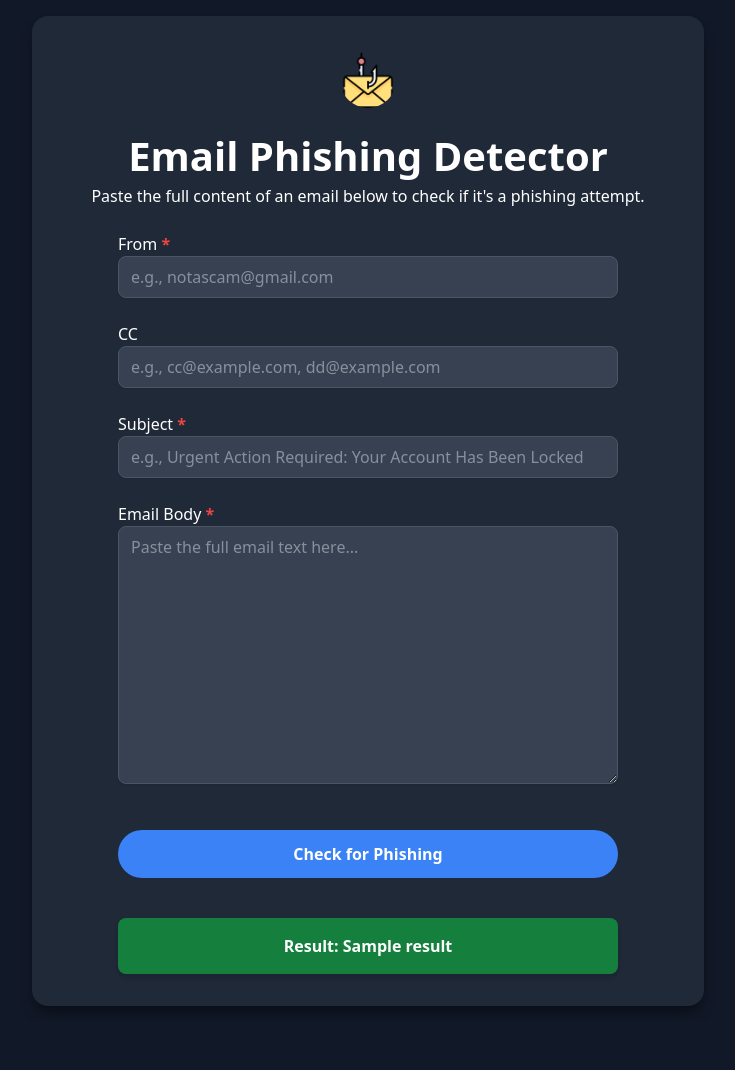
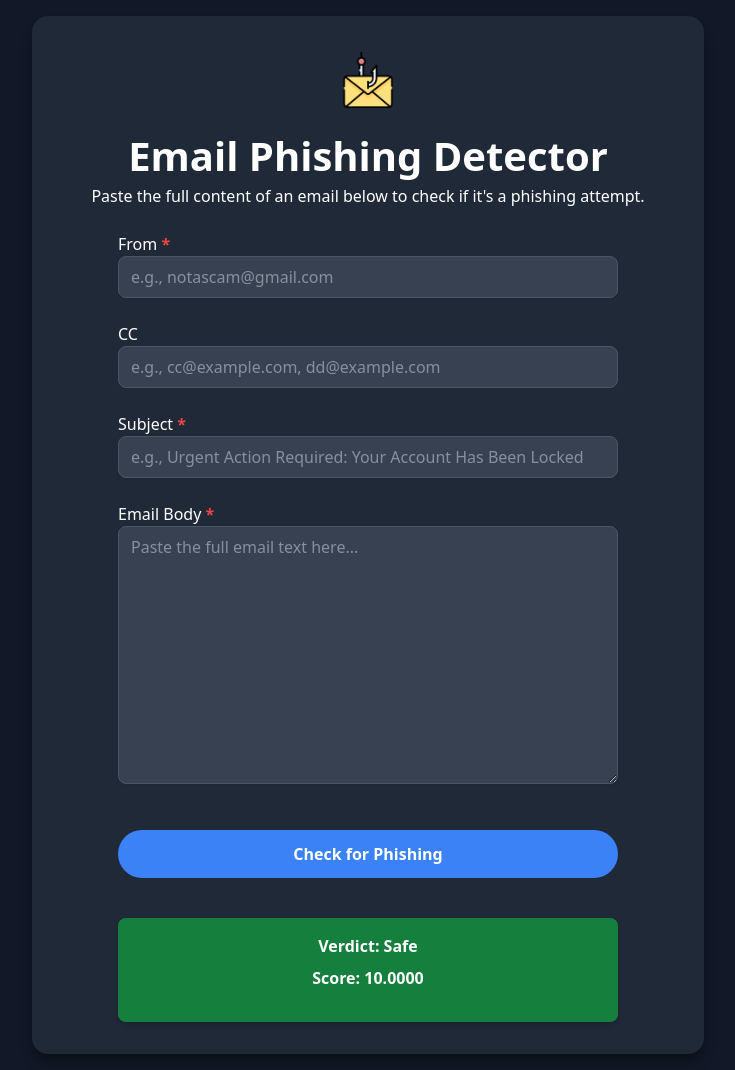
Before and after one commit to yuckyh/phisher-cop, a Flask app: template src/templates/index.html in a window 1280 px wide. Shown: the whole page, without its empty margins (272-1007 px from the left). Before the commit the page ends 1008 px from the top, so only its background shows below. Run offline with Flask 3, Linux system fonts and the light colour scheme; the template is opened without the code that fills it: most values are stand-ins (such as "Sample title", 1, 10 or a date in 2020).

Commit message:
removed useless part

```diff
--- a/src/static/styles.css
+++ b/src/static/styles.css
@@ -43,7 +43,6 @@
 .logo-image {
   width: 4rem;
   height: 4rem;
-  border-radius: 9999px;
   border-width: 2px;
   border-color: #3b82f6;
   padding: 0.25rem;
--- a/src/templates/index.html
+++ b/src/templates/index.html
@@ -118,12 +118,17 @@
         {% endif %}
 
         <!-- jinja template that only renders if result variable exists (i.e != None) -->
-        {% if result %}
+        {% if result %} {% set status_text = 'Phishing' if result >= 0.5 else
+        'Safe' %}
         <!-- Result box -->
         <div
-          class="result-box {% if result == 'Phishing' %}result-phishing{% else %}result-not-phishing{% endif %}"
+          class="result-box {% if result >= 0.5 %}result-phishing{% else %}result-not-phishing{% endif %}"
         >
-          Result: {{ result }}
+          <!-- Display the calculated status text prominently -->
+          <p class="text-xl font-bold mb-2">Verdict: {{ status_text }}</p>
+
+          <!-- Display the numerical score for detail -->
+          <p class="text-sm">Score: {{ "%0.4f" | format(result) }}</p>
         </div>
         {% endif %}
       </form>
--- a/src/web.py
+++ b/src/web.py
@@ -39,7 +39,6 @@
                 score = model.predict(email)
             except Exception as e:
                 return render_template("index.html", errors=[f"Error: {e}"])
-
             return render_template("index.html", result=score)
         case _:
             raise ValueError(f"Unsupported method: {request.method}")
```
